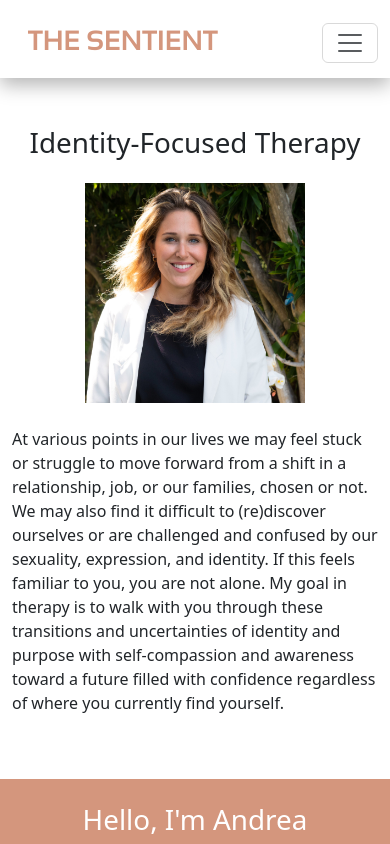
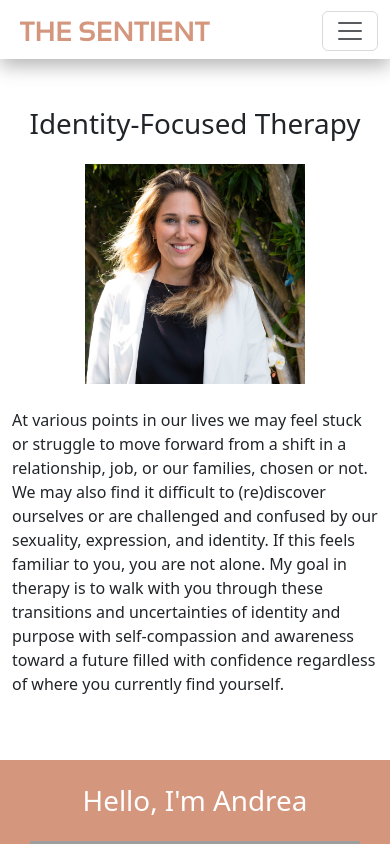
Before and after one commit to Divya-Damien/TheSenient, a plain HTML site: page index.html in a window 390 px wide. Shown: the top 844 px of the page. Drawn offline with nearby package versions, Linux system fonts and the light colour scheme; grey boxes are pictures that could not be loaded.

Commit message:
Logo Alignment Fixes

```diff
--- a/assets/main.css
+++ b/assets/main.css
@@ -8,6 +8,7 @@
 	font-family: logoFont;
 	color: #d4967d;
 	line-height: 12px;
+	padding-left: 8px;
 }
 
 /* Nav */
@@ -30,6 +31,9 @@ nav.navbar {
 	box-shadow: 0px 7px 18px 0px rgba(181, 181, 181, 1);
 }
 
+button.navbar-toggler {
+	margin-top: -5px;
+}
 /* Intro */
 
 .image-overlay img {
--- a/index.html
+++ b/index.html
@@ -15,7 +15,7 @@
 			<!-- Header -->
 			<nav class="navbar navbar-expand-lg">
 				<div class="container-fluid mt-2">
-					<a class="navbar-brand" href="#"><h1 class="logo m-3">THE SENTIENT</h1> </a>
+					<a class="navbar-brand" href="#"><h1 class="logo m-0">THE SENTIENT</h1> </a>
 					<button
 						class="navbar-toggler"
 						type="button"
```
